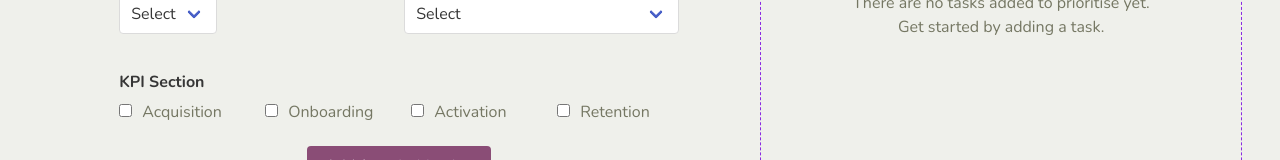
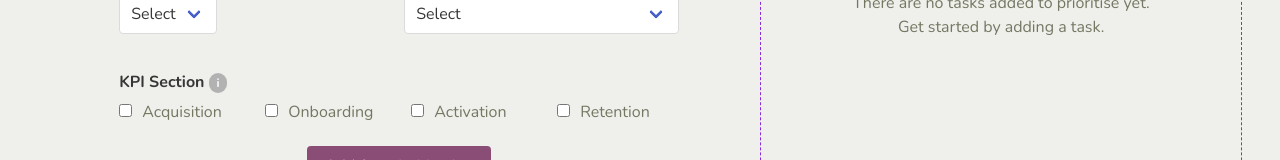
Before and after one commit to saugandhkaran/appius.io, a React (Create React App) app: page / in a window 1280 px wide. Shown: the part 414-574 px from the top of the page. Built offline with nearby package versions, Linux system fonts and the light colour scheme.

Commit message:
Added info for KPI

```diff
--- a/src/components/RoiForm.js
+++ b/src/components/RoiForm.js
@@ -117,7 +117,10 @@ function RoiForm(props) {
         </div> */}
       </div>
       <div className="field">
-        <label className="label">KPI Section</label>
+          <label className="label">KPI Section
+          <span className="info"
+                type="tooltip"
+                data-description="Which KPIs is it completion of this task help you in? Multiple KPIs can be selected.">i</span></label>
         <div className="columns">
           <label className="checkbox column">
             <input type="checkbox" value="Acquisition" name="metrics"/>
```
